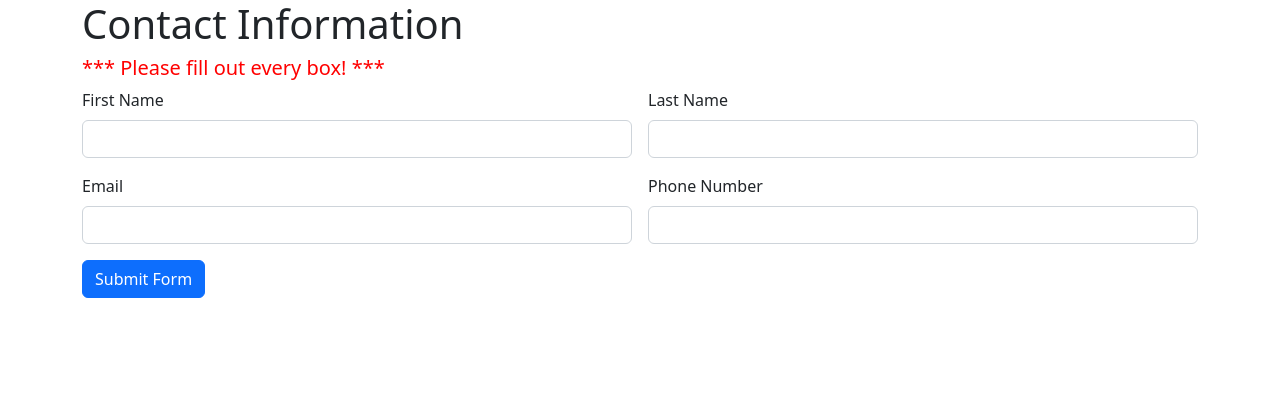
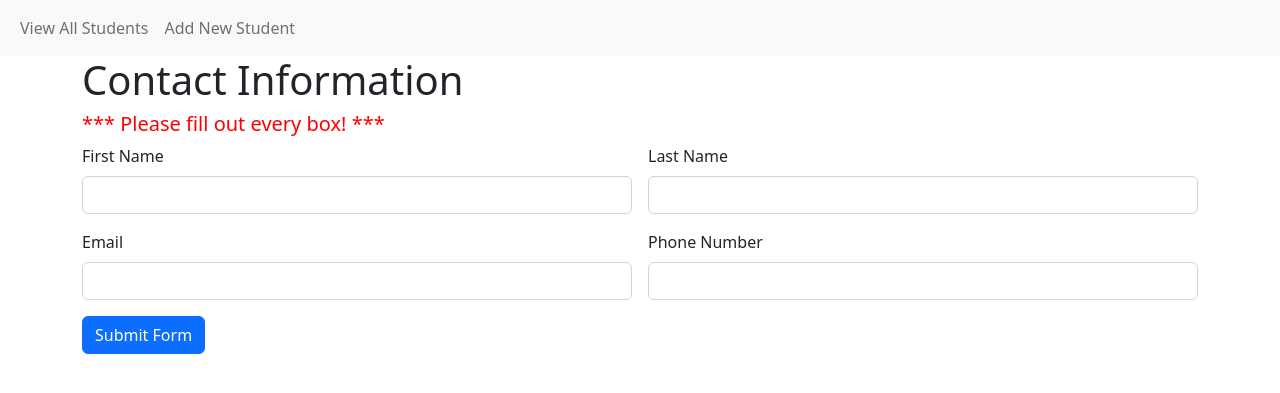
Before and after one commit to amychen536/helloWorld, a Flask app: page /contact in a window 1280 px wide. Shown: the top 393 px of the page. Run offline with Flask 3, Linux system fonts and the light colour scheme.

Commit message:
Copied html file

```diff
--- a/templates/base.html
+++ b/templates/base.html
@@ -1,18 +1,32 @@
 <!DOCTYPE html>
 <html lang="en">
+  <head>
+    <meta charset="utf-8">
+    <meta name="viewport" content="width=device-width, initial-scale=1">
+    <title>{% block page_title %}{% endblock %}</title>
+    <link href="https://cdn.jsdelivr.net/npm/bootstrap@5.2.3/dist/css/bootstrap.min.css" rel="stylesheet" integrity="sha384-rbsA2VBKQhggwzxH7pPCaAqO46MgnOM80zW1RWuH61DGLwZJEdK2Kadq2F9CUG65" crossorigin="anonymous">
+  </head>
+  <body>
+  <nav class="navbar navbar-expand-lg navbar-light bg-light">
+  <div class="container-fluid">
+    <div class="collapse navbar-collapse" id="navbarSupportedContent">
+      <ul class="navbar-nav me-auto mb-2 mb-lg-0">
+        <li class="nav-item">
+          <a class="nav-link" href="{{ url_for('student_view_all') }}">View All Students</a>
+        </li>
+        <li class="nav-item">
+          <a class="nav-link" href="{{ url_for('student_create') }}">Add New Student</a>
+        </li>
+      </ul>
+    </div>
+  </div>
+</nav>
 
-<head>
-    <meta charset="UTF-8">
-    <meta name="viewport" content="width=device-width, initial-scale=1">
-<title> {% block page_title %} {% endblock %}</title>
-    <link href ="https://cdn.jsdelivr.net/npm/bootstrap@5.2.3/dist/css/bootstrap.min.css" rel="stylesheet" integrity="sha384-rbsA2VBKQhggwzxH7pPCaAqO46MgnOM80zW1RWuH61DGLwZJEdK2Kadq2F9CUG65" crossorigin="anonymous">
-</head>
+    <div class="container">
+        <h1>{% block page_head %}{% endblock %}</h1>
 
-<body>
-<div class="container">
-<h1> {% block page_head %} {% endblock %} </h1>
-{% block page_content %} {% endblock %}
-</div>
-<script src="https://cdn.jsdelivr.net/npm/bootstrap@5.2.3/dist/css/bootstrap.min.css" rel="stylesheet" integrity="sha384-rbsA2VBKQhggwzxH7pPCaAqO46MgnOM80zW1RWuH61DGLwZJEdK2Kadq2F9CUG65" crossorigin="anonymous">
-</body>
+        {% block page_content %}{% endblock %}
+    </div>
+    <script src="https://cdn.jsdelivr.net/npm/bootstrap@5.2.3/dist/js/bootstrap.bundle.min.js" integrity="sha384-kenU1KFdBIe4zVF0s0G1M5b4hcpxyD9F7jL+jjXkk+Q2h455rYXK/7HAuoJl+0I4" crossorigin="anonymous"></script>
+  </body>
 </html>
```
